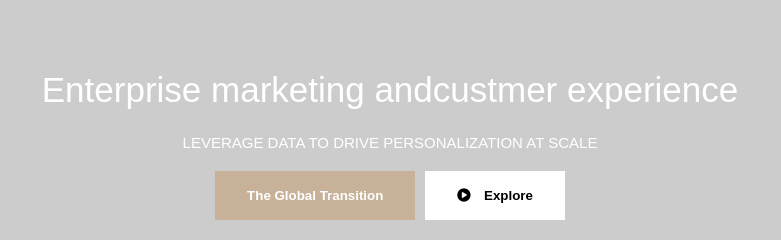
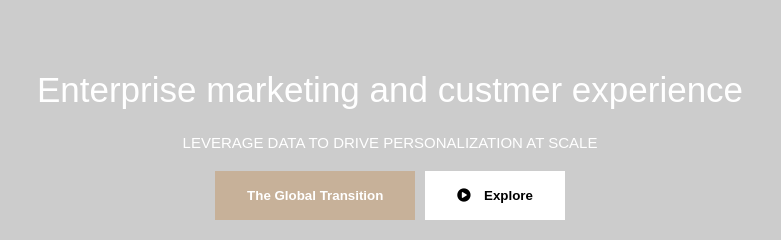
Before and after one commit to pradeepkp625/indegene, a plain HTML site: page index.html in a window 1280 px wide. Shown: the part 233-473 px from the top of the page, 250-1031 px from the left. Drawn offline with Linux system fonts and the light colour scheme.

Commit message:
Update index.html

```diff
--- a/index.html
+++ b/index.html
@@ -46,7 +46,7 @@
         </div>
          <!-- Banner of the site -->
         <div class="hero__img">
-            <h1 class="heading_one">Enterprise marketing andcustmer experience</h1>
+            <h1 class="heading_one">Enterprise marketing and custmer experience</h1>
             <h4 class="heading_two">LEVERAGE DATA TO DRIVE PERSONALIZATION AT SCALE</h4>
             <button class="global__btn">The Global Transition</button><button class="explore_btn"><i class="fas fa-play-circle"></i>&emsp;Explore</button>
         </div>
```
